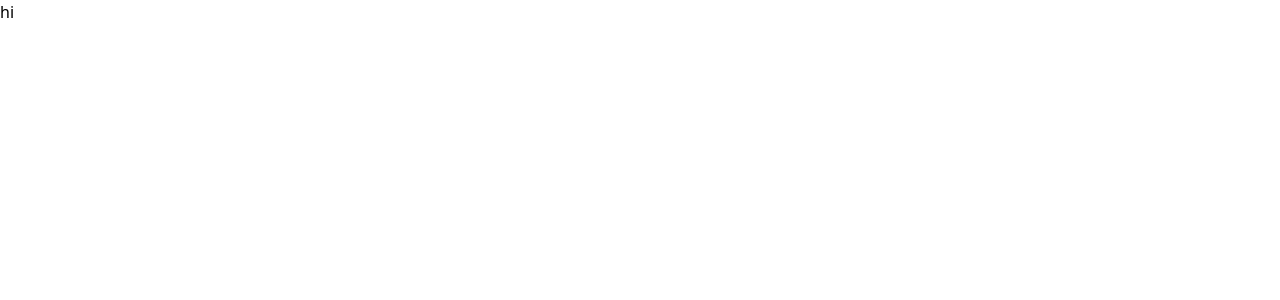
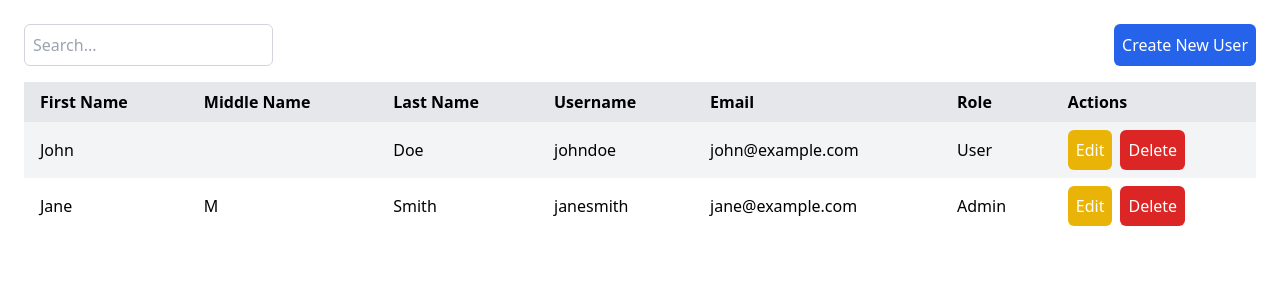
Before and after one commit to airemcs/fastvue-login, a Vue app: page /dashboard in a window 1280 px wide. Shown: the top 300 px of the page. Built offline with nearby package versions, Linux system fonts and the light colour scheme.

Commit message:
Create Dashboard Page

```diff
--- a/src/components/Forms/Login/LoginForm.vue
+++ b/src/components/Forms/Login/LoginForm.vue
@@ -97,7 +97,7 @@
 
 <script lang="ts">
 import { defineComponent, ref, computed } from 'vue';
-import { useRouter } from 'vue-router'; // Import Vue Router
+import { useRouter } from 'vue-router';
 
 export default defineComponent({
   name: 'LoginForm',
@@ -107,9 +107,8 @@ export default defineComponent({
     const showPassword = ref(false);
     const errorMessage = ref('');
     const emailError = ref('');
-    const router = useRouter(); // Initialize Vue Router
+    const router = useRouter();
 
-    // Email validation function
     const validateEmail = () => {
       const emailRegex = /^[^@]+@[^@]+\.(com|ph)$/;
       if (!emailRegex.test(email.value)) {
@@ -120,7 +119,6 @@ export default defineComponent({
       }
     };
 
-    // Check if form is valid
     const isFormValid = computed(() => {
       return (
         email.value.trim() !== '' &&
@@ -134,7 +132,6 @@ export default defineComponent({
       if (emailError.value) return;
 
       if (email.value === 'admin@gmail.com' && password.value === 'admin') {
-        // Navigate to dashboard after successful login
         router.push('/dashboard');
       } else {
         errorMessage.value = 'Invalid email or password';
--- a/src/pages/Dashboard/DashboardPage.vue
+++ b/src/pages/Dashboard/DashboardPage.vue
@@ -1,7 +1,232 @@
 <template>
+  <div class="container mx-auto p-6">
+    <div class="flex justify-between mb-4">
+      <input
+        v-model="searchQuery"
+        type="text"
+        placeholder="Search..."
+        class="p-2 rounded-md border border-gray-300"
+      />
+      <button
+        @click="openCreateModal"
+        class="bg-blue-600 text-white p-2 rounded-md hover:bg-blue-700"
+      >
+        Create New User
+      </button>
+    </div>
 
-  hi
+    <table class="w-full table-auto">
+      <thead>
+        <tr class="bg-gray-200">
+          <th class="px-4 py-2 text-left">First Name</th>
+          <th class="px-4 py-2 text-left">Middle Name</th>
+          <th class="px-4 py-2 text-left">Last Name</th>
+          <th class="px-4 py-2 text-left">Username</th>
+          <th class="px-4 py-2 text-left">Email</th>
+          <th class="px-4 py-2 text-left">Role</th>
+          <th class="px-4 py-2 text-left">Actions</th>
+        </tr>
+      </thead>
+      <tbody>
+        <tr
+          v-for="(user, index) in filteredUsers"
+          :key="user.username"
+          :class="index % 2 === 0 ? 'bg-gray-100' : 'bg-white'"
+        >
+          <td class="px-4 py-2">{{ user.firstName }}</td>
+          <td class="px-4 py-2">{{ user.middleName }}</td>
+          <td class="px-4 py-2">{{ user.lastName }}</td>
+          <td class="px-4 py-2">{{ user.username }}</td>
+          <td class="px-4 py-2">{{ user.email }}</td>
+          <td class="px-4 py-2">{{ user.role }}</td>
+          <td class="px-4 py-2">
+            <button
+              @click="editUser(user)"
+              class="bg-yellow-500 text-white p-2 rounded-md mr-2 hover:bg-yellow-600"
+            >
+              Edit
+            </button>
+            <button
+              @click="deleteUser(user.username)"
+              class="bg-red-600 text-white p-2 rounded-md hover:bg-red-700"
+            >
+              Delete
+            </button>
+          </td>
+        </tr>
+      </tbody>
+    </table>
 
+    <div
+      v-if="showModal"
+      class="fixed inset-0 flex justify-center items-center bg-gray-500 bg-opacity-50"
+    >
+      <div class="bg-white p-6 rounded-md w-96">
+        <h3 class="text-xl font-bold mb-4">{{ modalTitle }}</h3>
+        <form @submit.prevent="handleSubmit">
+          <div class="mb-4">
+            <label for="firstName" class="block text-sm font-medium">First Name</label>
+            <input
+              v-model="newUser.firstName"
+              type="text"
+              id="firstName"
+              required
+              class="w-full p-2 border border-gray-300 rounded-md"
+            />
+          </div>
+          <div class="mb-4">
+            <label for="middleName" class="block text-sm font-medium">Middle Name</label>
+            <input
+              v-model="newUser.middleName"
+              type="text"
+              id="middleName"
+              class="w-full p-2 border border-gray-300 rounded-md"
+            />
+          </div>
+          <div class="mb-4">
+            <label for="lastName" class="block text-sm font-medium">Last Name</label>
+            <input
+              v-model="newUser.lastName"
+              type="text"
+              id="lastName"
+              required
+              class="w-full p-2 border border-gray-300 rounded-md"
+            />
+          </div>
+          <div class="mb-4">
+            <label for="username" class="block text-sm font-medium">Username</label>
+            <input
+              v-model="newUser.username"
+              type="text"
+              id="username"
+              required
+              class="w-full p-2 border border-gray-300 rounded-md"
+            />
+          </div>
+          <div class="mb-4">
+            <label for="email" class="block text-sm font-medium">Email</label>
+            <input
+              v-model="newUser.email"
+              type="email"
+              id="email"
+              required
+              class="w-full p-2 border border-gray-300 rounded-md"
+            />
+          </div>
+
+          <div class="mb-4">
+            <label for="role" class="block text-sm font-medium">Role</label>
+            <select
+              v-model="newUser.role"
+              id="role"
+              class="w-full p-2 border border-gray-300 rounded-md"
+            >
+              <option>User</option>
+              <option>Admin</option>
+            </select>
+          </div>
+
+          <div class="flex justify-end gap-2">
+            <button
+              type="button"
+              @click="closeModal"
+              class="bg-gray-300 text-black p-2 rounded-md"
+            >
+              Cancel
+            </button>
+            <button type="submit" class="bg-blue-600 text-white p-2 rounded-md">
+              {{ isEditing ? 'Update User' : 'Create User' }}
+            </button>
+          </div>
+        </form>
+      </div>
+    </div>
+  </div>
 </template>
 
-<script setup lang="ts"></script>
+<script setup lang="ts">
+import { ref, computed } from 'vue';
+
+interface User {
+  firstName: string;
+  middleName: string;
+  lastName: string;
+  username: string;
+  email: string;
+  role: string;
+}
+
+const users = ref<User[]>([
+  { firstName: 'John', middleName: '', lastName: 'Doe', username: 'johndoe', email: 'john@example.com', role: 'User' },
+  { firstName: 'Jane', middleName: 'M', lastName: 'Smith', username: 'janesmith', email: 'jane@example.com', role: 'Admin' },
+]);
+
+const newUser = ref<User>({
+  firstName: '',
+  middleName: '',
+  lastName: '',
+  username: '',
+  email: '',
+  role: 'User',
+});
+
+const showModal = ref(false);
+const isEditing = ref(false);
+const modalTitle = computed(() => (isEditing.value ? 'Edit User' : 'Create New User'));
+
+const searchQuery = ref('');
+
+const filteredUsers = computed(() => {
+  return users.value.filter(user =>
+    user.firstName.toLowerCase().includes(searchQuery.value.toLowerCase()) ||
+    user.lastName.toLowerCase().includes(searchQuery.value.toLowerCase()) ||
+    user.email.toLowerCase().includes(searchQuery.value.toLowerCase())
+  );
+});
+
+const openCreateModal = () => {
+  isEditing.value = false;
+  newUser.value = {
+    firstName: '',
+    middleName: '',
+    lastName: '',
+    username: '',
+    email: '',
+    role: 'User',
+  };
+  showModal.value = true;
+};
+
+const openEditModal = (user: User) => {
+  isEditing.value = true;
+  newUser.value = { ...user };
+  showModal.value = true;
+};
+
+const closeModal = () => {
+  showModal.value = false;
+};
+
+const handleSubmit = () => {
+  if (isEditing.value) {
+    const index = users.value.findIndex(user => user.username === newUser.value.username);
+    if (index !== -1) {
+      users.value[index] = { ...newUser.value };
+    }
+  } else {
+    users.value.push({ ...newUser.value });
+  }
+  closeModal();
+};
+
+const editUser = (user: User) => {
+  openEditModal(user);
+};
+
+const deleteUser = (username: string) => {
+  const index = users.value.findIndex(user => user.username === username);
+  if (index !== -1) {
+    users.value.splice(index, 1);
+  }
+};
+</script>
```
